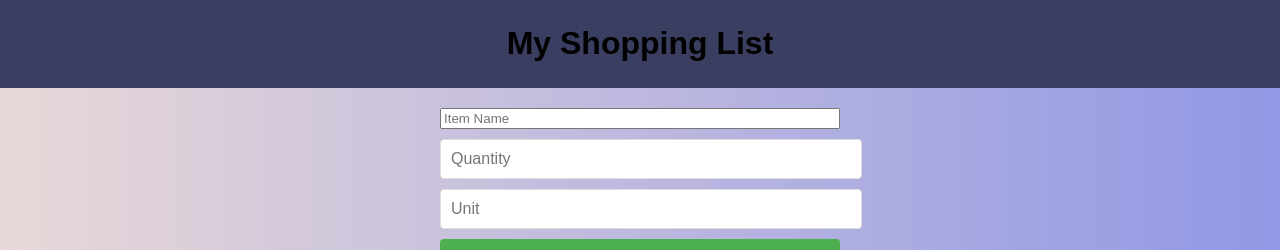
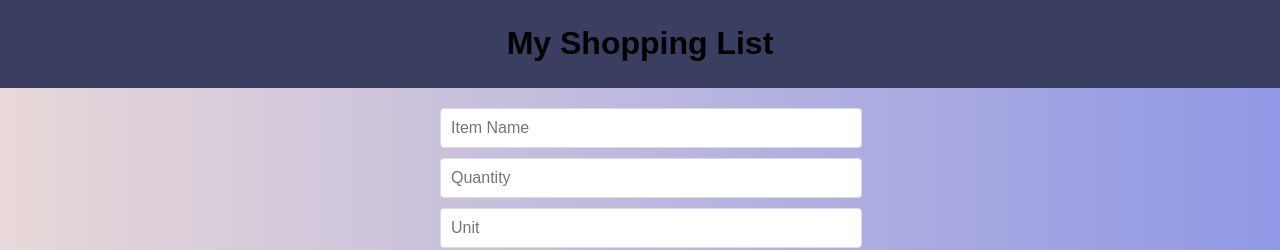
Before and after one commit to Kennyfergy/Group-FS-react-shopping-list, a React (Create React App) app: page / in a window 1280 px wide. Shown: the top 250 px of the page. Built offline with nearby package versions, Linux system fonts and the light colour scheme; no server answers.

Commit message:
fixed merge conflict

```diff
--- a/src/components/Form/Form.jsx
+++ b/src/components/Form/Form.jsx
@@ -50,6 +50,8 @@ export default function Form({
         onChange={(event) => setNewItemName(event.target.value)}
         value={newItemName}
         placeholder="Item Name"
+        type="text"
+        required
       />
       <input
         onChange={(event) => setNewItemQuantity(event.target.value)}
```
